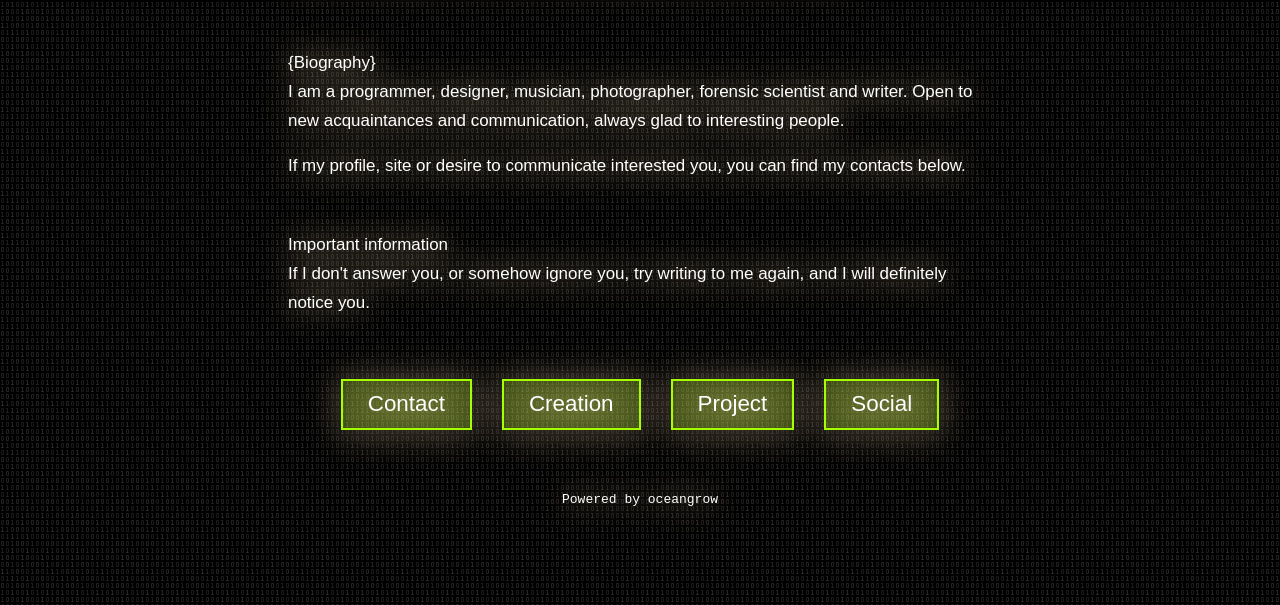
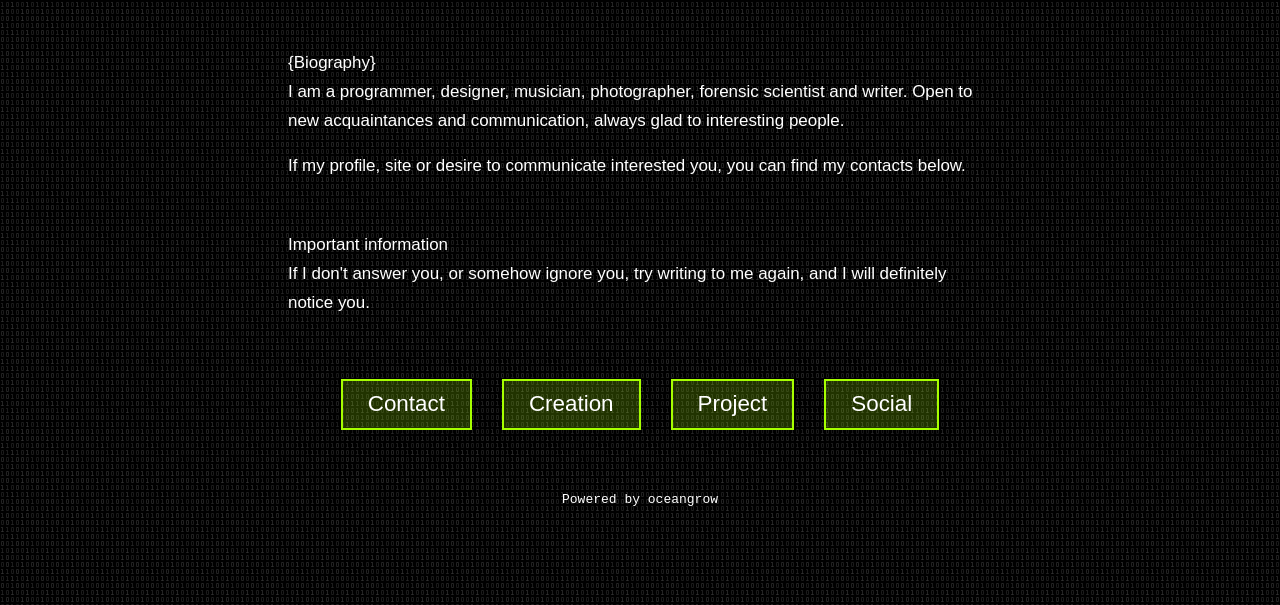
Before and after one commit to oceangrow/oceangrow.github.io, a plain HTML site: page index.html in a window 1280 px wide. Shown: the part 195-800 px from the top of the page. Drawn offline with Linux system fonts and the light colour scheme.

Commit message:
Update style.css

```diff
--- a/src/style.css
+++ b/src/style.css
@@ -2,7 +2,6 @@ body {
   color: white;
   background-image: url(../img/matrix.gif);
   font-family: monospace;
-  filter: drop-shadow(0 0 15px navajowhite);
 }
 
 .categories {
```
